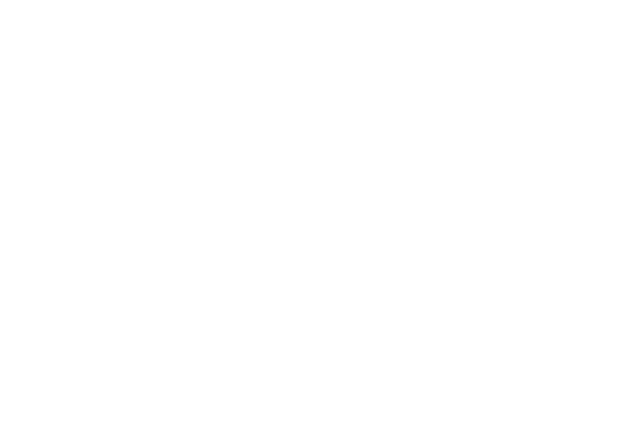
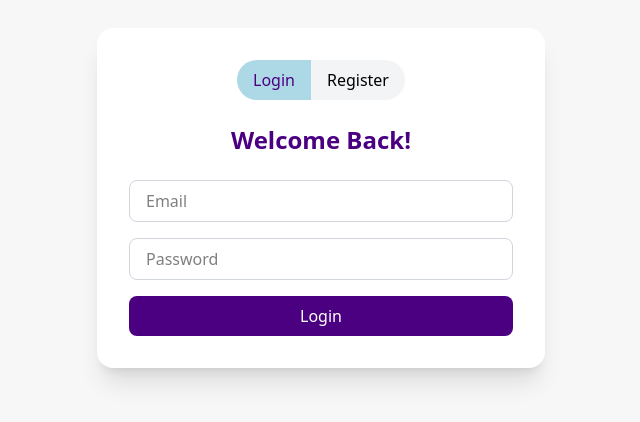
Before and after one commit to Jyoti-yadav09/Note-Website, a React (Vite) app in the folder Notochan/: page /AuthPage in a window 1280 px wide. Before the commit this address had no page. Shown: the part 202-624 px from the top of the page, without its empty margins (319-959 px from the left). Built offline with nearby package versions, Linux system fonts and the light colour scheme.

Commit message:
Initial commit

```diff
--- a/Notochan/src/App.jsx
+++ b/Notochan/src/App.jsx
@@ -1,11 +1,13 @@
 import { BrowserRouter as Router, Route, Routes } from "react-router-dom";
 import HomePage from "./pages/HomePage";
+import AuthPage from "./pages/AuthPage";
 import "./App.css";
 function App() {
   return (
     <Router>
       <Routes>
         <Route path="/" element={<HomePage />} />
+        <Route path="/AuthPage" element={<AuthPage/>}/>
       </Routes>
     </Router>
   );
--- /dev/null
+++ b/Notochan/src/pages/AuthPage.jsx
@@ -0,0 +1,69 @@
+import React, { useState } from "react";
+
+const AuthPage = () => {
+  const [isLogin, setIsLogin] = useState(true);
+
+  return (
+    <div className="min-h-screen flex items-center justify-center bg-[#F7F7F7] px-4">
+      <div className="bg-white p-8 rounded-2xl shadow-xl w-full max-w-md">
+        <div className="flex justify-center mb-6">
+          <button
+            onClick={() => setIsLogin(true)}
+            className={`px-4 py-2 rounded-l-full ${
+              isLogin ? "bg-[#ADD8E6] text-[#4B0082]" : "bg-gray-100"
+            }`}
+          >
+            Login
+          </button>
+          <button
+            onClick={() => setIsLogin(false)}
+            className={`px-4 py-2 rounded-r-full ${
+              !isLogin ? "bg-[#C1E1C1] text-[#4B0082]" : "bg-gray-100"
+            }`}
+          >
+            Register
+          </button>
+        </div>
+
+        <h2 className="text-2xl font-semibold text-center text-[#4B0082] mb-6">
+          {isLogin ? "Welcome Back!" : "Join NotoChan 📝"}
+        </h2>
+
+        <form className="space-y-4">
+          {!isLogin && (
+            <input
+              type="text"
+              placeholder="Full Name"
+              className="w-full px-4 py-2 border border-gray-300 rounded-lg focus:outline-none focus:ring-2 focus:ring-indigo-300"
+            />
+          )}
+          <input
+            type="email"
+            placeholder="Email"
+            className="w-full px-4 py-2 border border-gray-300 rounded-lg focus:outline-none focus:ring-2 focus:ring-indigo-300"
+          />
+          <input
+            type="password"
+            placeholder="Password"
+            className="w-full px-4 py-2 border border-gray-300 rounded-lg focus:outline-none focus:ring-2 focus:ring-indigo-300"
+          />
+          {!isLogin && (
+            <input
+              type="password"
+              placeholder="Confirm Password"
+              className="w-full px-4 py-2 border border-gray-300 rounded-lg focus:outline-none focus:ring-2 focus:ring-indigo-300"
+            />
+          )}
+          <button
+            type="submit"
+            className="w-full bg-[#4B0082] text-white py-2 rounded-lg hover:bg-[#5e2ca5] transition"
+          >
+            {isLogin ? "Login" : "Register"}
+          </button>
+        </form>
+      </div>
+    </div>
+  );
+};
+
+export default AuthPage;
```
